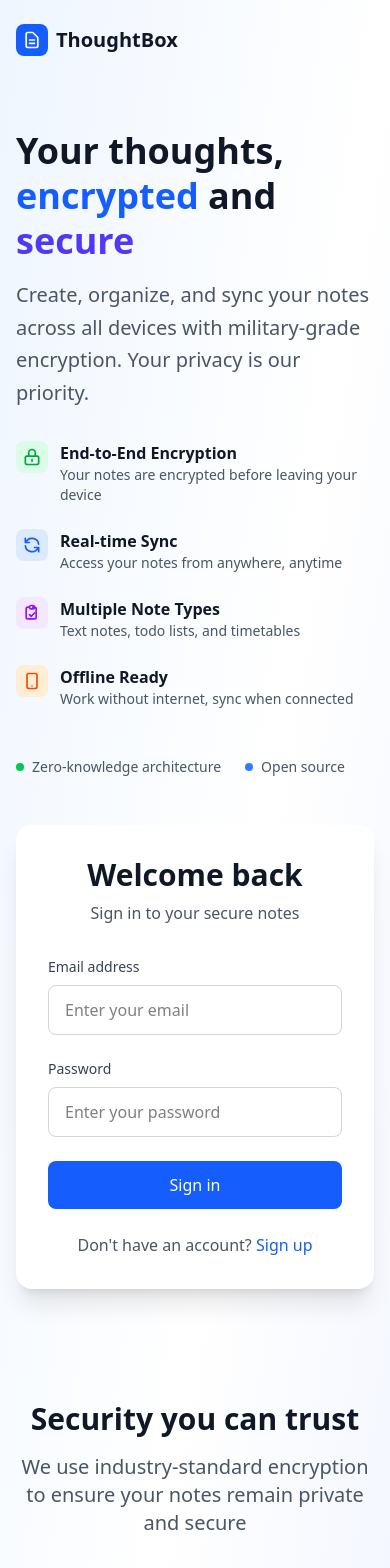
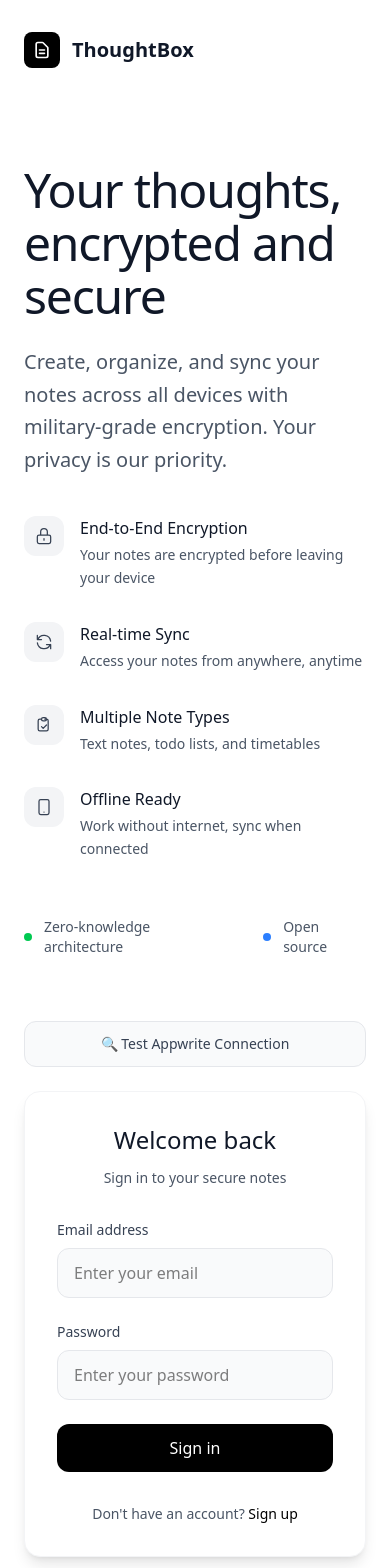
Before and after one commit to gyancodes/thoughtbox, a React (Vite) app: page / in a window 390 px wide. Shown: the top 1568 px of the page. Built offline with nearby package versions, Linux system fonts and the light colour scheme; no server answers.

Commit message:
chore: update .gitignore, enhance Dashboard and LandingPage components, and improve authentication forms

```diff
--- a/src/App.css
+++ b/src/App.css
@@ -0,0 +1,148 @@
+/* Custom animations and enhancements */
+@keyframes fadeInUp {
+  from {
+    opacity: 0;
+    transform: translateY(20px);
+  }
+  to {
+    opacity: 1;
+    transform: translateY(0);
+  }
+}
+
+@keyframes fadeIn {
+  from {
+    opacity: 0;
+  }
+  to {
+    opacity: 1;
+  }
+}
+
+/* Landing page animations */
+.hero-content {
+  animation: fadeInUp 0.8s ease-out;
+}
+
+.feature-item {
+  animation: fadeInUp 0.6s ease-out;
+  animation-fill-mode: both;
+}
+
+.feature-item:nth-child(1) { animation-delay: 0.1s; }
+.feature-item:nth-child(2) { animation-delay: 0.2s; }
+.feature-item:nth-child(3) { animation-delay: 0.3s; }
+.feature-item:nth-child(4) { animation-delay: 0.4s; }
+
+/* Smooth hover effects */
+.hover-lift {
+  transition: transform 0.2s ease, box-shadow 0.2s ease;
+}
+
+.hover-lift:hover {
+  transform: translateY(-2px);
+  box-shadow: 0 10px 25px -5px rgba(0, 0, 0, 0.1), 0 10px 10px -5px rgba(0, 0, 0, 0.04);
+}
+
+/* Enhanced focus states */
+.enhanced-focus:focus {
+  outline: none;
+  box-shadow: 0 0 0 3px rgba(0, 0, 0, 0.1);
+}
+
+/* Smooth transitions for all interactive elements */
+* {
+  transition: color 0.2s ease, background-color 0.2s ease, border-color 0.2s ease, transform 0.2s ease;
+}
+
+/* Custom scrollbar */
+::-webkit-scrollbar {
+  width: 8px;
+}
+
+::-webkit-scrollbar-track {
+  background: #f1f5f9;
+}
+
+::-webkit-scrollbar-thumb {
+  background: #cbd5e1;
+  border-radius: 4px;
+}
+
+::-webkit-scrollbar-thumb:hover {
+  background: #94a3b8;
+}
+
+/* Enhanced button states */
+.btn-primary {
+  position: relative;
+  overflow: hidden;
+}
+
+.btn-primary::before {
+  content: '';
+  position: absolute;
+  top: 0;
+  left: -100%;
+  width: 100%;
+  height: 100%;
+  background: linear-gradient(90deg, transparent, rgba(255, 255, 255, 0.2), transparent);
+  transition: left 0.5s;
+}
+
+.btn-primary:hover::before {
+  left: 100%;
+}
+
+/* Card hover effects */
+.card-hover {
+  transition: all 0.3s cubic-bezier(0.4, 0, 0.2, 1);
+}
+
+.card-hover:hover {
+  transform: translateY(-4px);
+  box-shadow: 0 20px 25px -5px rgba(0, 0, 0, 0.1), 0 10px 10px -5px rgba(0, 0, 0, 0.04);
+}
+
+/* Input focus animations */
+.input-focus {
+  transition: all 0.2s ease;
+}
+
+.input-focus:focus {
+  transform: scale(1.02);
+}
+
+/* Loading states */
+.loading-shimmer {
+  background: linear-gradient(90deg, #f0f0f0 25%, #e0e0e0 50%, #f0f0f0 75%);
+  background-size: 200% 100%;
+  animation: shimmer 1.5s infinite;
+}
+
+@keyframes shimmer {
+  0% {
+    background-position: -200% 0;
+  }
+  100% {
+    background-position: 200% 0;
+  }
+}
+
+/* Typography enhancements */
+.text-balance {
+  text-wrap: balance;
+}
+
+/* Responsive spacing utilities */
+@media (min-width: 768px) {
+  .md\:space-y-16 > * + * {
+    margin-top: 4rem;
+  }
+}
+
+@media (min-width: 1024px) {
+  .lg\:space-y-20 > * + * {
+    margin-top: 5rem;
+  }
+}
--- a/src/components/LandingPage.jsx
+++ b/src/components/LandingPage.jsx
@@ -1,117 +1,145 @@
 import { useState } from 'react';
 import { LoginForm, SignupForm } from './auth';
+import { testAppwriteConnection } from '../utils/authTest';
 
 const LandingPage = ({ onAuthSuccess }) => {
   const [isLogin, setIsLogin] = useState(true);
+  const [testResult, setTestResult] = useState(null);
 
   const toggleMode = () => setIsLogin(!isLogin);
 
+  const handleTestConnection = async () => {
+    console.log('Testing Appwrite connection...');
+    const result = await testAppwriteConnection();
+    setTestResult(result);
+    console.log('Test result:', result);
+  };
+
   return (
-    <div className="min-h-screen bg-gradient-to-br from-blue-50 via-white to-indigo-50">
+    <div className="min-h-screen bg-white">
       {/* Header */}
       <header className="relative z-10">
-        <nav className="max-w-7xl mx-auto px-4 sm:px-6 lg:px-8 py-6">
+        <nav className="max-w-6xl mx-auto px-6 py-8">
           <div className="flex items-center justify-between">
-            <div className="flex items-center space-x-2">
-              <div className="w-8 h-8 bg-blue-600 rounded-lg flex items-center justify-center">
+            <div className="flex items-center space-x-3">
+              <div className="w-9 h-9 bg-black rounded-lg flex items-center justify-center hover-lift">
                 <svg className="w-5 h-5 text-white" fill="none" stroke="currentColor" viewBox="0 0 24 24">
                   <path strokeLinecap="round" strokeLinejoin="round" strokeWidth={2} d="M9 12h6m-6 4h6m2 5H7a2 2 0 01-2-2V5a2 2 0 012-2h5.586a1 1 0 01.707.293l5.414 5.414a1 1 0 01.293.707V19a2 2 0 01-2 2z" />
                 </svg>
               </div>
-              <span className="text-xl font-bold text-gray-900">ThoughtBox</span>
+              <span className="text-xl font-semibold text-gray-900">ThoughtBox</span>
             </div>
-            <div className="hidden md:flex items-center space-x-6">
-              <a href="#features" className="text-gray-600 hover:text-gray-900 transition-colors">Features</a>
-              <a href="#security" className="text-gray-600 hover:text-gray-900 transition-colors">Security</a>
-              <a href="#about" className="text-gray-600 hover:text-gray-900 transition-colors">About</a>
+            <div className="hidden md:flex items-center space-x-8">
+              <a href="#features" className="text-gray-600 hover:text-gray-900 transition-colors text-sm">Features</a>
+              <a href="#security" className="text-gray-600 hover:text-gray-900 transition-colors text-sm">Security</a>
+              <a href="#about" className="text-gray-600 hover:text-gray-900 transition-colors text-sm">About</a>
             </div>
           </div>
         </nav>
       </header>
 
-      <main className="max-w-7xl mx-auto px-4 sm:px-6 lg:px-8">
+      <main className="max-w-6xl mx-auto px-6">
         {/* Hero Section */}
-        <div className="grid lg:grid-cols-2 gap-12 items-center py-12 lg:py-20">
+        <div className="grid lg:grid-cols-2 gap-16 items-center py-16 lg:py-24">
           {/* Left Column - Content */}
-          <div className="space-y-8">
-            <div className="space-y-4">
-              <h1 className="text-4xl lg:text-6xl font-bold text-gray-900 leading-tight">
+          <div className="space-y-10 hero-content">
+            <div className="space-y-6">
+              <h1 className="text-5xl lg:text-7xl font-light text-gray-900 leading-[1.1] tracking-tight text-balance">
                 Your thoughts,
-                <span className="text-blue-600"> encrypted</span> and
-                <span className="text-indigo-600"> secure</span>
+                <br />
+                <span className="font-medium">encrypted</span> and
+                <br />
+                <span className="font-medium">secure</span>
               </h1>
-              <p className="text-xl text-gray-600 leading-relaxed">
+              <p className="text-xl text-gray-600 leading-relaxed max-w-lg">
                 Create, organize, and sync your notes across all devices with military-grade encryption.
                 Your privacy is our priority.
               </p>
             </div>
 
             {/* Features Grid */}
-            <div className="grid sm:grid-cols-2 gap-6">
-              <div className="flex items-start space-x-3">
-                <div className="w-8 h-8 bg-green-100 rounded-lg flex items-center justify-center flex-shrink-0">
-                  <svg className="w-5 h-5 text-green-600" fill="none" stroke="currentColor" viewBox="0 0 24 24">
-                    <path strokeLinecap="round" strokeLinejoin="round" strokeWidth={2} d="M12 15v2m-6 4h12a2 2 0 002-2v-6a2 2 0 00-2-2H6a2 2 0 00-2 2v6a2 2 0 002 2zm10-10V7a4 4 0 00-8 0v4h8z" />
+            <div className="grid sm:grid-cols-2 gap-8">
+              <div className="flex items-start space-x-4 feature-item">
+                <div className="w-10 h-10 bg-gray-100 rounded-xl flex items-center justify-center flex-shrink-0 hover-lift">
+                  <svg className="w-5 h-5 text-gray-700" fill="none" stroke="currentColor" viewBox="0 0 24 24">
+                    <path strokeLinecap="round" strokeLinejoin="round" strokeWidth={1.5} d="M12 15v2m-6 4h12a2 2 0 002-2v-6a2 2 0 00-2-2H6a2 2 0 00-2 2v6a2 2 0 002 2zm10-10V7a4 4 0 00-8 0v4h8z" />
                   </svg>
                 </div>
                 <div>
-                  <h3 className="font-semibold text-gray-900">End-to-End Encryption</h3>
-                  <p className="text-gray-600 text-sm">Your notes are encrypted before leaving your device</p>
+                  <h3 className="font-medium text-gray-900 mb-1">End-to-End Encryption</h3>
+                  <p className="text-gray-600 text-sm leading-relaxed">Your notes are encrypted before leaving your device</p>
                 </div>
               </div>
 
-              <div className="flex items-start space-x-3">
-                <div className="w-8 h-8 bg-blue-100 rounded-lg flex items-center justify-center flex-shrink-0">
-                  <svg className="w-5 h-5 text-blue-600" fill="none" stroke="currentColor" viewBox="0 0 24 24">
-                    <path strokeLinecap="round" strokeLinejoin="round" strokeWidth={2} d="M4 4v5h.582m15.356 2A8.001 8.001 0 004.582 9m0 0H9m11 11v-5h-.581m0 0a8.003 8.003 0 01-15.357-2m15.357 2H15" />
+              <div className="flex items-start space-x-4 feature-item">
+                <div className="w-10 h-10 bg-gray-100 rounded-xl flex items-center justify-center flex-shrink-0 hover-lift">
+                  <svg className="w-5 h-5 text-gray-700" fill="none" stroke="currentColor" viewBox="0 0 24 24">
+                    <path strokeLinecap="round" strokeLinejoin="round" strokeWidth={1.5} d="M4 4v5h.582m15.356 2A8.001 8.001 0 004.582 9m0 0H9m11 11v-5h-.581m0 0a8.003 8.003 0 01-15.357-2m15.357 2H15" />
                   </svg>
                 </div>
                 <div>
-                  <h3 className="font-semibold text-gray-900">Real-time Sync</h3>
-                  <p className="text-gray-600 text-sm">Access your notes from anywhere, anytime</p>
+                  <h3 className="font-medium text-gray-900 mb-1">Real-time Sync</h3>
+                  <p className="text-gray-600 text-sm leading-relaxed">Access your notes from anywhere, anytime</p>
                 </div>
               </div>
 
-              <div className="flex items-start space-x-3">
-                <div className="w-8 h-8 bg-purple-100 rounded-lg flex items-center justify-center flex-shrink-0">
-                  <svg className="w-5 h-5 text-purple-600" fill="none" stroke="currentColor" viewBox="0 0 24 24">
-                    <path strokeLinecap="round" strokeLinejoin="round" strokeWidth={2} d="M9 5H7a2 2 0 00-2 2v10a2 2 0 002 2h8a2 2 0 002-2V7a2 2 0 00-2-2h-2M9 5a2 2 0 002 2h2a2 2 0 002-2M9 5a2 2 0 012-2h2a2 2 0 012 2m-6 9l2 2 4-4" />
+              <div className="flex items-start space-x-4 feature-item">
+                <div className="w-10 h-10 bg-gray-100 rounded-xl flex items-center justify-center flex-shrink-0 hover-lift">
+                  <svg className="w-5 h-5 text-gray-700" fill="none" stroke="currentColor" viewBox="0 0 24 24">
+                    <path strokeLinecap="round" strokeLinejoin="round" strokeWidth={1.5} d="M9 5H7a2 2 0 00-2 2v10a2 2 0 002 2h8a2 2 0 002-2V7a2 2 0 00-2-2h-2M9 5a2 2 0 002 2h2a2 2 0 002-2M9 5a2 2 0 012-2h2a2 2 0 012 2m-6 9l2 2 4-4" />
                   </svg>
                 </div>
                 <div>
-                  <h3 className="font-semibold text-gray-900">Multiple Note Types</h3>
-                  <p className="text-gray-600 text-sm">Text notes, todo lists, and timetables</p>
+                  <h3 className="font-medium text-gray-900 mb-1">Multiple Note Types</h3>
+                  <p className="text-gray-600 text-sm leading-relaxed">Text notes, todo lists, and timetables</p>
                 </div>
               </div>
 
-              <div className="flex items-start space-x-3">
-                <div className="w-8 h-8 bg-orange-100 rounded-lg flex items-center justify-center flex-shrink-0">
-                  <svg className="w-5 h-5 text-orange-600" fill="none" stroke="currentColor" viewBox="0 0 24 24">
-                    <path strokeLinecap="round" strokeLinejoin="round" strokeWidth={2} d="M12 18h.01M8 21h8a2 2 0 002-2V5a2 2 0 00-2-2H8a2 2 0 00-2 2v14a2 2 0 002 2z" />
+              <div className="flex items-start space-x-4 feature-item">
+                <div className="w-10 h-10 bg-gray-100 rounded-xl flex items-center justify-center flex-shrink-0 hover-lift">
+                  <svg className="w-5 h-5 text-gray-700" fill="none" stroke="currentColor" viewBox="0 0 24 24">
+                    <path strokeLinecap="round" strokeLinejoin="round" strokeWidth={1.5} d="M12 18h.01M8 21h8a2 2 0 002-2V5a2 2 0 00-2-2H8a2 2 0 00-2 2v14a2 2 0 002 2z" />
                   </svg>
                 </div>
                 <div>
-                  <h3 className="font-semibold text-gray-900">Offline Ready</h3>
-                  <p className="text-gray-600 text-sm">Work without internet, sync when connected</p>
+                  <h3 className="font-medium text-gray-900 mb-1">Offline Ready</h3>
+                  <p className="text-gray-600 text-sm leading-relaxed">Work without internet, sync when connected</p>
                 </div>
               </div>
             </div>
 
             {/* Trust Indicators */}
-            <div className="flex items-center space-x-6 pt-4">
-              <div className="flex items-center space-x-2">
+            <div className="flex items-center space-x-8 pt-4">
+              <div className="flex items-center space-x-3">
                 <div className="w-2 h-2 bg-green-500 rounded-full"></div>
-                <span className="text-sm text-gray-600">Zero-knowledge architecture</span>
+                <span className="text-sm text-gray-600 font-medium">Zero-knowledge architecture</span>
               </div>
-              <div className="flex items-center space-x-2">
+              <div className="flex items-center space-x-3">
                 <div className="w-2 h-2 bg-blue-500 rounded-full"></div>
-                <span className="text-sm text-gray-600">Open source</span>
+                <span className="text-sm text-gray-600 font-medium">Open source</span>
               </div>
             </div>
           </div>
 
           {/* Right Column - Auth Form */}
           <div className="lg:pl-8">
+            {/* Test Connection Button */}
+            <div className="mb-6">
+              <button
+                onClick={handleTestConnection}
+                className="w-full bg-gray-50 hover:bg-gray-100 text-gray-700 font-medium py-3 px-4 rounded-xl transition-colors text-sm border border-gray-200 hover-lift"
+              >
+                🔍 Test Appwrite Connection
+              </button>
+              {testResult && (
+                <div className={`mt-3 p-3 rounded-lg text-sm ${
+                  testResult.success ? 'bg-green-50 text-green-700 border border-green-200' : 'bg-red-50 text-red-700 border border-red-200'
+                }`}>
+                  {testResult.success ? '✅' : '❌'} {testResult.message || testResult.error}
+                </div>
+              )}
+            </div>
+
             {isLogin ? (
               <LoginForm onSuccess={onAuthSuccess} onToggleMode={toggleMode} />
             ) : (
@@ -121,62 +149,62 @@ const LandingPage = ({ onAuthSuccess }) => {
         </div>
 
         {/* Security Section */}
-        <section id="security" className="py-16 lg:py-24">
-          <div className="text-center mb-16">
-            <h2 className="text-3xl lg:text-4xl font-bold text-gray-900 mb-4">
+        <section id="security" className="py-20 lg:py-32">
+          <div className="text-center mb-20">
+            <h2 className="text-4xl lg:text-5xl font-light text-gray-900 mb-6 leading-tight text-balance">
               Security you can trust
             </h2>
-            <p className="text-xl text-gray-600 max-w-3xl mx-auto">
+            <p className="text-xl text-gray-600 max-w-2xl mx-auto leading-relaxed">
               We use industry-standard encryption to ensure your notes remain private and secure
             </p>
           </div>
 
-          <div className="grid md:grid-cols-3 gap-8">
-            <div className="text-center p-6">
-              <div className="w-16 h-16 bg-blue-100 rounded-2xl flex items-center justify-center mx-auto mb-4">
-                <svg className="w-8 h-8 text-blue-600" fill="none" stroke="currentColor" viewBox="0 0 24 24">
-                  <path strokeLinecap="round" strokeLinejoin="round" strokeWidth={2} d="M9 12l2 2 4-4m5.618-4.016A11.955 11.955 0 0112 2.944a11.955 11.955 0 01-8.618 3.04A12.02 12.02 0 003 9c0 5.591 3.824 10.29 9 11.622 5.176-1.332 9-6.03 9-11.622 0-1.042-.133-2.052-.382-3.016z" />
+          <div className="grid md:grid-cols-3 gap-12">
+            <div className="text-center card-hover">
+              <div className="w-20 h-20 bg-gray-100 rounded-2xl flex items-center justify-center mx-auto mb-6 hover-lift">
+                <svg className="w-10 h-10 text-gray-700" fill="none" stroke="currentColor" viewBox="0 0 24 24">
+                  <path strokeLinecap="round" strokeLinejoin="round" strokeWidth={1.5} d="M9 12l2 2 4-4m5.618-4.016A11.955 11.955 0 0112 2.944a11.955 11.955 0 01-8.618 3.04A12.02 12.02 0 003 9c0 5.591 3.824 10.29 9 11.622 5.176-1.332 9-6.03 9-11.622 0-1.042-.133-2.052-.382-3.016z" />
                 </svg>
               </div>
-              <h3 className="text-xl font-semibold text-gray-900 mb-2">AES-256 Encryption</h3>
-              <p className="text-gray-600">Military-grade encryption protects your data with the same standards used by governments</p>
+              <h3 className="text-xl font-medium text-gray-900 mb-3">AES-256 Encryption</h3>
+              <p className="text-gray-600 leading-relaxed">Military-grade encryption protects your data with the same standards used by governments</p>
             </div>
 
-            <div className="text-center p-6">
-              <div className="w-16 h-16 bg-green-100 rounded-2xl flex items-center justify-center mx-auto mb-4">
-                <svg className="w-8 h-8 text-green-600" fill="none" stroke="currentColor" viewBox="0 0 24 24">
-                  <path strokeLinecap="round" strokeLinejoin="round" strokeWidth={2} d="M15 12a3 3 0 11-6 0 3 3 0 016 0z" />
-                  <path strokeLinecap="round" strokeLinejoin="round" strokeWidth={2} d="M2.458 12C3.732 7.943 7.523 5 12 5c4.478 0 8.268 2.943 9.542 7-1.274 4.057-5.064 7-9.542 7-4.477 0-8.268-2.943-9.542-7z" />
+            <div className="text-center card-hover">
+              <div className="w-20 h-20 bg-gray-100 rounded-2xl flex items-center justify-center mx-auto mb-6 hover-lift">
+                <svg className="w-10 h-10 text-gray-700" fill="none" stroke="currentColor" viewBox="0 0 24 24">
+                  <path strokeLinecap="round" strokeLinejoin="round" strokeWidth={1.5} d="M15 12a3 3 0 11-6 0 3 3 0 016 0z" />
+                  <path strokeLinecap="round" strokeLinejoin="round" strokeWidth={1.5} d="M2.458 12C3.732 7.943 7.523 5 12 5c4.478 0 8.268 2.943 9.542 7-1.274 4.057-5.064 7-9.542 7-4.477 0-8.268-2.943-9.542-7z" />
                 </svg>
               </div>
-              <h3 className="text-xl font-semibold text-gray-900 mb-2">Zero Knowledge</h3>
-              <p className="text-gray-600">We can't read your notes even if we wanted to. Your encryption keys never leave your device</p>
+              <h3 className="text-xl font-medium text-gray-900 mb-3">Zero Knowledge</h3>
+              <p className="text-gray-600 leading-relaxed">We can't read your notes even if we wanted to. Your encryption keys never leave your device</p>
             </div>
 
-            <div className="text-center p-6">
-              <div className="w-16 h-16 bg-purple-100 rounded-2xl flex items-center justify-center mx-auto mb-4">
-                <svg className="w-8 h-8 text-purple-600" fill="none" stroke="currentColor" viewBox="0 0 24 24">
-                  <path strokeLinecap="round" strokeLinejoin="round" strokeWidth={2} d="M8 9l3 3-3 3m5 0h3M5 20h14a2 2 0 002-2V6a2 2 0 00-2-2H5a2 2 0 00-2 2v12a2 2 0 002 2z" />
+            <div className="text-center card-hover">
+              <div className="w-20 h-20 bg-gray-100 rounded-2xl flex items-center justify-center mx-auto mb-6 hover-lift">
+                <svg className="w-10 h-10 text-gray-700" fill="none" stroke="currentColor" viewBox="0 0 24 24">
+                  <path strokeLinecap="round" strokeLinejoin="round" strokeWidth={1.5} d="M8 9l3 3-3 3m5 0h3M5 20h14a2 2 0 002-2V6a2 2 0 00-2-2H5a2 2 0 00-2 2v12a2 2 0 002 2z" />
                 </svg>
               </div>
-              <h3 className="text-xl font-semibold text-gray-900 mb-2">Open Source</h3>
-              <p className="text-gray-600">Our code is transparent and auditable. Security through transparency, not obscurity</p>
+              <h3 className="text-xl font-medium text-gray-900 mb-3">Open Source</h3>
+              <p className="text-gray-600 leading-relaxed">Our code is transparent and auditable. Security through transparency, not obscurity</p>
             </div>
           </div>
         </section>
       </main>
 
       {/* Footer */}
-      <footer className="border-t border-gray-200 mt-16">
-        <div className="max-w-7xl mx-auto px-4 sm:px-6 lg:px-8 py-8">
+      <footer className="border-t border-gray-100 mt-20">
+        <div className="max-w-6xl mx-auto px-6 py-12">
           <div className="flex items-center justify-between">
-            <div className="flex items-center space-x-2">
-              <div className="w-6 h-6 bg-blue-600 rounded-md flex items-center justify-center">
+            <div className="flex items-center space-x-3">
+              <div className="w-7 h-7 bg-black rounded-md flex items-center justify-center hover-lift">
                 <svg className="w-4 h-4 text-white" fill="none" stroke="currentColor" viewBox="0 0 24 24">
                   <path strokeLinecap="round" strokeLinejoin="round" strokeWidth={2} d="M9 12h6m-6 4h6m2 5H7a2 2 0 01-2-2V5a2 2 0 012-2h5.586a1 1 0 01.707.293l5.414 5.414a1 1 0 01.293.707V19a2 2 0 01-2 2z" />
                 </svg>
               </div>
-              <span className="font-semibold text-gray-900">ThoughtBox</span>
+              <span className="font-medium text-gray-900">ThoughtBox</span>
             </div>
             <p className="text-gray-600 text-sm">© 2025 ThoughtBox. Your thoughts, secured.</p>
           </div>
--- a/src/components/auth/LoginForm.jsx
+++ b/src/components/auth/LoginForm.jsx
@@ -1,5 +1,5 @@
 import { useState } from "react";
-import { account } from "../../lib/appwdowrite";
+import { account } from "../../lib/appwrite";
 
 const LoginForm = ({ onSuccess, onToggleMode }) => {
   const [email, setEmail] = useState("");
@@ -24,12 +24,12 @@ const LoginForm = ({ onSuccess, onToggleMode }) => {
 
   return (
     <div className="w-full max-w-md mx-auto">
-      <div className="bg-white rounded-2xl shadow-xl p-8">
+      <div className="bg-white rounded-2xl shadow-lg border border-gray-100 p-8 card-hover">
         <div className="text-center mb-8">
-          <h2 className="text-3xl font-bold text-gray-900 mb-2">
+          <h2 className="text-2xl font-medium text-gray-900 mb-3">
             Welcome back
           </h2>
-          <p className="text-gray-600">Sign in to your secure notes</p>
+          <p className="text-gray-600 text-sm">Sign in to your secure notes</p>
         </div>
 
         <form onSubmit={handleSubmit} className="space-y-6">
@@ -46,7 +46,7 @@ const LoginForm = ({ onSuccess, onToggleMode }) => {
               value={email}
               onChange={(e) => setEmail(e.target.value)}
               required
-              className="w-full px-4 py-3 border border-gray-300 rounded-lg focus:ring-2 focus:ring-blue-500 focus:border-transparent transition-colors"
+              className="w-full px-4 py-3 border border-gray-200 rounded-xl focus:ring-2 focus:ring-black focus:border-transparent transition-colors bg-gray-50 focus:bg-white input-focus enhanced-focus"
               placeholder="Enter your email"
             />
           </div>
@@ -64,13 +64,13 @@ const LoginForm = ({ onSuccess, onToggleMode }) => {
               value={password}
               onChange={(e) => setPassword(e.target.value)}
               required
-              className="w-full px-4 py-3 border border-gray-300 rounded-lg focus:ring-2 focus:ring-blue-500 focus:border-transparent transition-colors"
+              className="w-full px-4 py-3 border border-gray-200 rounded-xl focus:ring-2 focus:ring-black focus:border-transparent transition-colors bg-gray-50 focus:bg-white input-focus enhanced-focus"
               placeholder="Enter your password"
             />
           </div>
 
           {error && (
-            <div className="bg-red-50 border border-red-200 rounded-lg p-3">
+            <div className="bg-red-50 border border-red-200 rounded-xl p-4">
               <p className="text-red-600 text-sm">{error}</p>
             </div>
           )}
@@ -78,18 +78,18 @@ const LoginForm = ({ onSuccess, onToggleMode }) => {
           <button
             type="submit"
             disabled={loading}
-            className="w-full bg-blue-600 hover:bg-blue-700 disabled:bg-blue-400 text-white font-medium py-3 px-4 rounded-lg transition-colors focus:ring-2 focus:ring-blue-500 focus:ring-offset-2"
+            className="w-full bg-black hover:bg-gray-800 disabled:bg-gray-400 text-white font-medium py-3 px-4 rounded-xl transition-colors focus:ring-2 focus:ring-black focus:ring-offset-2 btn-primary enhanced-focus"
           >
             {loading ? "Signing in..." : "Sign in"}
           </button>
         </form>
 
-        <div className="mt-6 text-center">
-          <p className="text-gray-600">
+        <div className="mt-8 text-center">
+          <p className="text-gray-600 text-sm">
             Don't have an account?{" "}
             <button
               onClick={onToggleMode}
-              className="text-blue-600 hover:text-blue-700 font-medium"
+              className="text-black hover:text-gray-700 font-medium transition-colors hover-lift"
             >
               Sign up
             </button>
--- a/src/lib/appwrite.js
+++ b/src/lib/appwrite.js
@@ -14,7 +14,7 @@ const optionalEnvVars = {
 
 // Check if all required environment variables are present
 const missingRequiredVars = Object.entries(requiredEnvVars)
-  .filter(([key, value]) => !value)
+  .filter(([, value]) => !value)
   .map(([key]) => `VITE_APPWRITE_${key.toUpperCase()}`);
 
 if (missingRequiredVars.length > 0) {
```
Also changed, not shown: src/components/Dashboard.jsx (+67 -56 lines), src/components/auth/SignupForm.jsx (+12 -12 lines), 1 other file (tests, documents, lock files or other folders).
